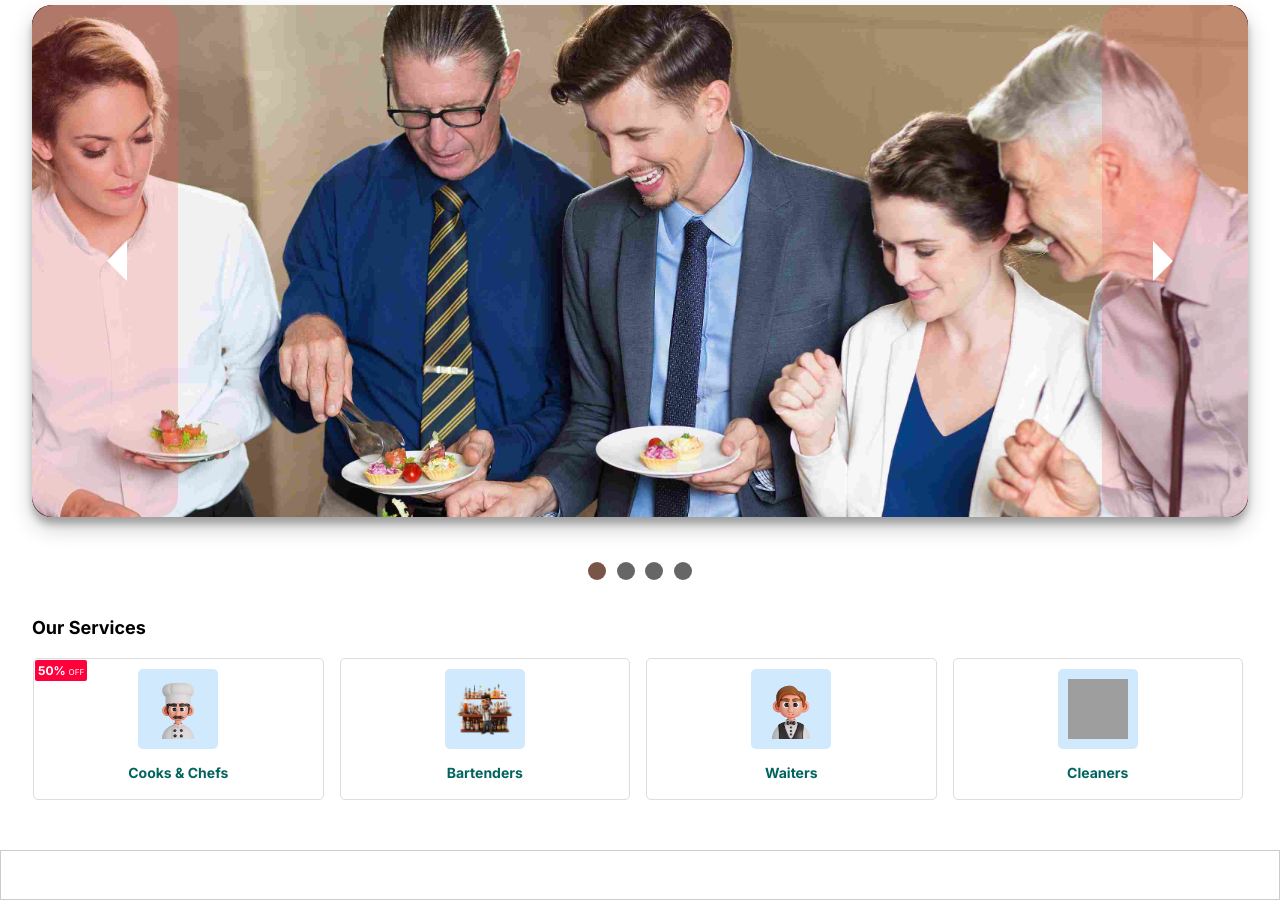
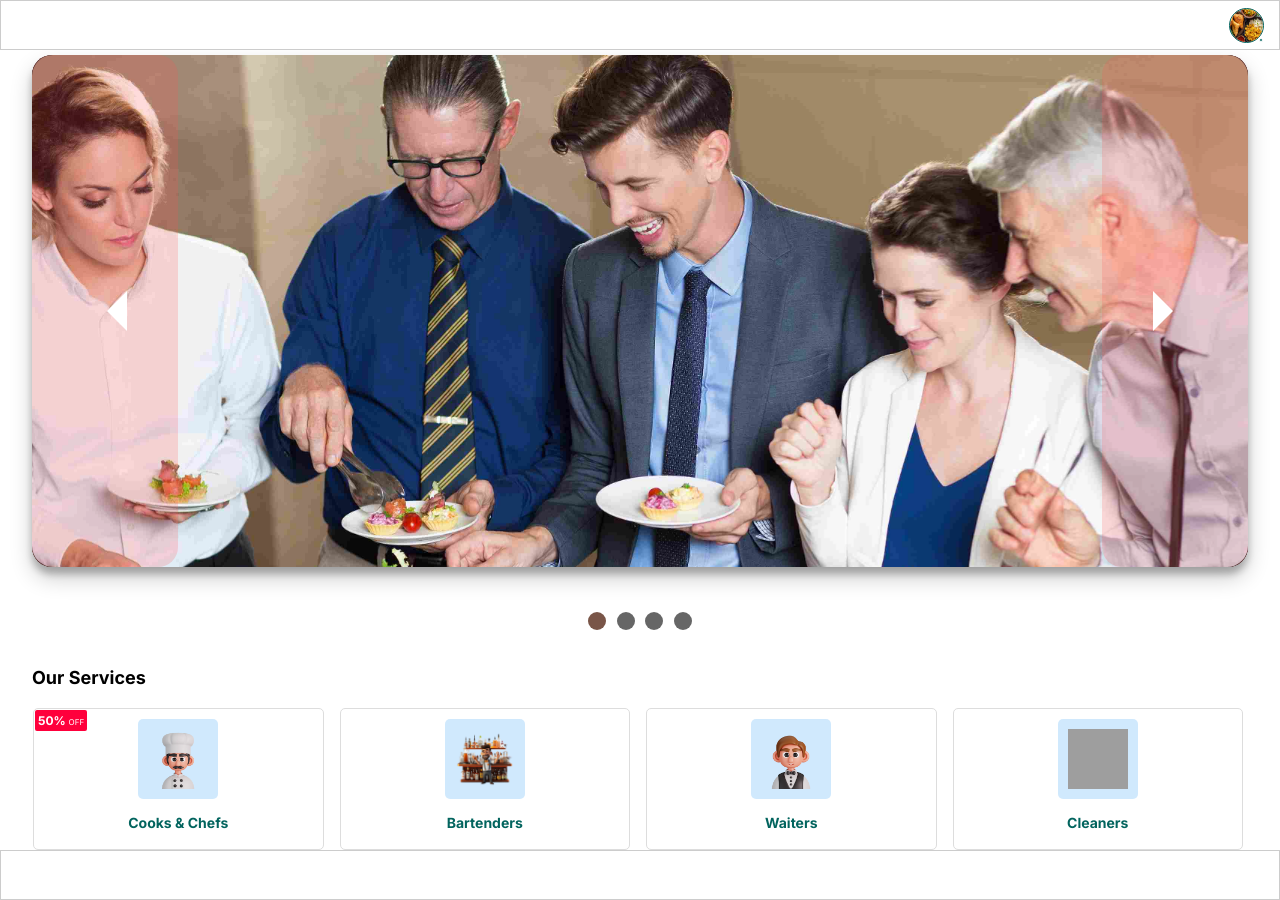
Before and after one commit to Naveedkhosa/lookook, a PHP site: page / in a window 1280 px wide. Run offline with PHP 8.4, Linux system fonts and the light colour scheme; some libraries are stand-ins or nearby versions; grey boxes are pictures that could not be loaded.

Commit message:
frontend

```diff
--- a/components/css/style.css
+++ b/components/css/style.css
@@ -733,6 +733,65 @@ hr{
   opacity: 1;
 }
 /* bottom menu end here... */
+/* top menu start here... */
+.top_menu_container{
+  width: 100%;
+  position: relative;
+  height: 50px;
+}
+.top_menu_box{
+  width: 100%;
+  display: flex;
+  align-items: center;
+  justify-content: space-between;
+  position: fixed;
+  height: 50px;
+  top: 0;
+  background: #fff;
+  z-index: 100;
+  border: 1px solid #ccc;
+  padding: 0px 15px;
+}
+.top_menu_box iconify-icon{
+  font-size: 30px;
+}
+.top_menu_box a:hover{
+  color: #f1063d;
+  opacity: 1;
+}
+.top_side_nav{
+  position: relative;
+}
+.top_nav_ico{
+  position: absolute;
+  bottom: 1px;
+  right: 1px;
+  border: 1px solid #fff;
+  background: #02645e;
+  display: flex;
+  align-items: center;
+  justify-content: center;
+  border-radius: 50%;
+  padding: 1px;
+
+}
+.top_nav_ico iconify-icon{
+  font-size: 13px;
+  color: #fff;
+}
+.profile_top_nav{
+  width: 35px;
+  height: 35px;
+  border-radius: 50%;
+  border: 1px solid #02645e;
+  background: #dddddd79;
+}
+.profile_top_nav img{
+  width: 100%;
+  height: 100%;
+  border-radius: 50%;
+}
+/* top menu end here... */
 
 
 /* popup container 2 start */
--- a/index.html
+++ b/index.html
@@ -10,6 +10,21 @@
 </head>
 <body>
     <div class="landing_page_kart">
+           <!-- top menu start ... -->
+     <div class="bottm_menu_container">
+        <div class="top_menu_box">
+            <a href="index.html"><iconify-icon icon="carbon:home"></iconify-icon></a>
+            <div class="top_side_nav">
+                <div class="profile_top_nav">
+                    <img src="components/imag/a (3).jpg" alt="">
+                </div>
+                <div class="top_nav_ico">
+                    <iconify-icon icon="ei:navicon"></iconify-icon>
+                </div>
+            </div>
+        </div>
+     </div>
+    <!-- top menu start ... -->
         <!-- hero slider start -->
        <div class="hero_sec_kart">
         <div class="container_kart">
```
